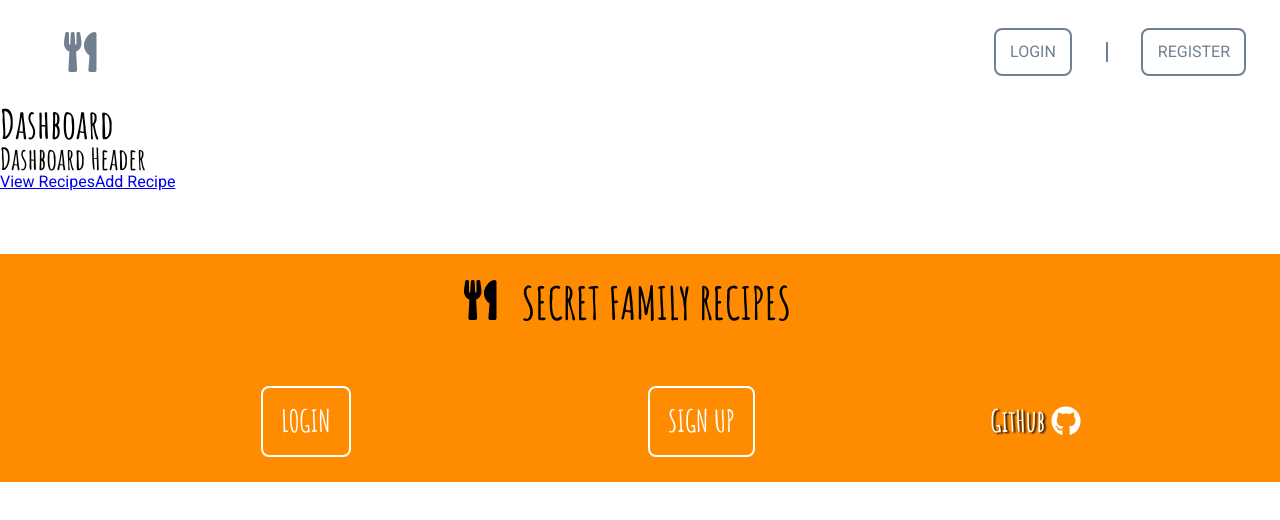
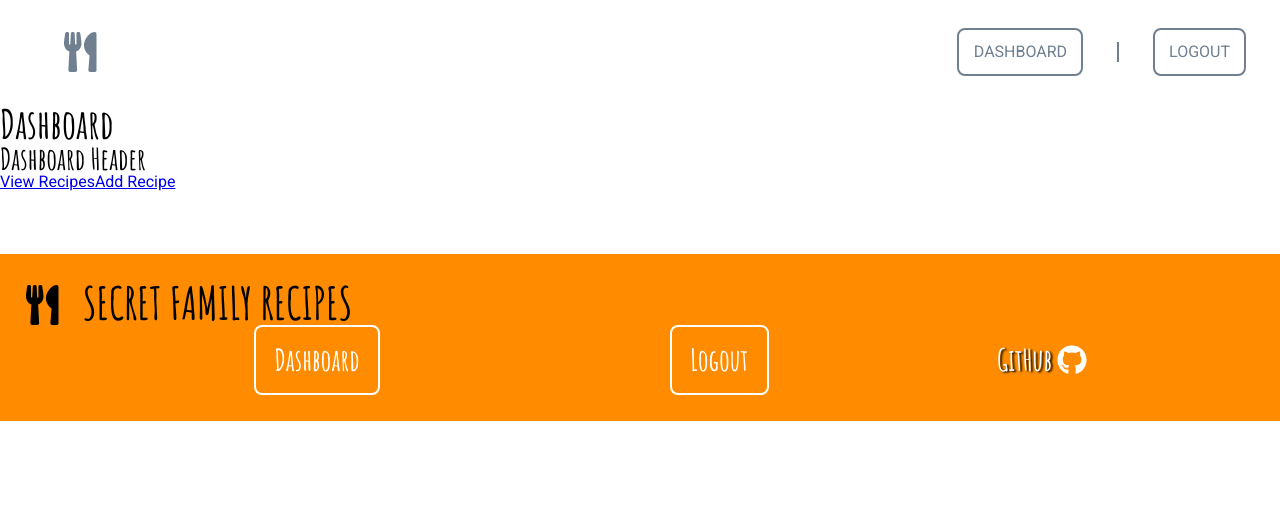
Before and after one commit to BW-secret-family-recipes-3/front-end, a React (Create React App) app in the folder secret-family-recipes/: page /user/dashboard in a window 1280 px wide. Shown: the top 520 px of the page. Built offline with nearby package versions, Linux system fonts and the light colour scheme; no server answers; sample sign-in values are in the browser's storage.

Commit message:
fixed bug with logout

```diff
--- a/secret-family-recipes/src/components/Footer.js
+++ b/secret-family-recipes/src/components/Footer.js
@@ -1,5 +1,5 @@
 import React from 'react';
-import {Link} from "react-router-dom";
+import {Link, useHistory} from "react-router-dom";
 import { connect } from "react-redux";
 import {FontAwesomeIcon} from '@fortawesome/react-fontawesome';
 import {faGithub} from '@fortawesome/free-brands-svg-icons/faGithub';
@@ -86,7 +86,13 @@ nav {
 
 function Footer(props){
 
-    const {loggedIn} = props.state;
+    const loggedIn = localStorage.getItem('token') ? true : false;
+    const history = useHistory()
+
+    const logOutHandler = () => {
+        localStorage.removeItem('token');
+        history.push('/')
+    }
 
     const loggedInLinks = () => {
         return (
@@ -95,7 +101,7 @@ function Footer(props){
                 <p>SECRET FAMILY RECIPES</p>
                 <nav>
                     <Link to = "/user/dashboard">Dashboard</Link>
-                    <Link to = "/user/logout">Logout</Link>
+                    <Link onClick = {logOutHandler}>Logout</Link>
                     <a href='https://github.com/BW-secret-family-recipes-3' target='_blank'>
                         GitHub {githubIcon}</a>
                 </nav>
--- a/secret-family-recipes/src/components/Login.js
+++ b/secret-family-recipes/src/components/Login.js
@@ -84,7 +84,8 @@ function Login(props){
     /*Submitting form */
     const onSubmit = (e) => {
         e.preventDefault();
-        return createFetchTokenAction(formValues);
+        createFetchTokenAction(formValues);
+        props.history.push('/user/dashboard')
     }
 
     return(
--- a/secret-family-recipes/src/components/NavBar.js
+++ b/secret-family-recipes/src/components/NavBar.js
@@ -63,11 +63,12 @@ const StyledNav = styled.div`
 //NavBar Component
 function NavBar(props) {
 
-    const {loggedIn} = props.state
+    const loggedIn = localStorage.getItem('token') ? true : false;
 
     const history = useHistory()
 
     const clickHandler = () => {
+        localStorage.removeItem('token');
         history.push('/')
     }
 
--- a/secret-family-recipes/src/components/PrivateRoute.js
+++ b/secret-family-recipes/src/components/PrivateRoute.js
@@ -3,12 +3,12 @@ import { Route, Redirect } from "react-router-dom";
 import { connect } from "react-redux";
 
 const PrivateRoute = ({ component: Component, ...rest }) => {
-  const loggedIn = {...rest}.state;
+
   return (
     <Route
       {...rest}
       render={(props) => {
-        if (localStorage.getItem('token') !== '') {
+        if (localStorage.getItem('token')) {
           return <Component {...props} />;
         } else {
           return <Redirect to="/user/login" />;
```
